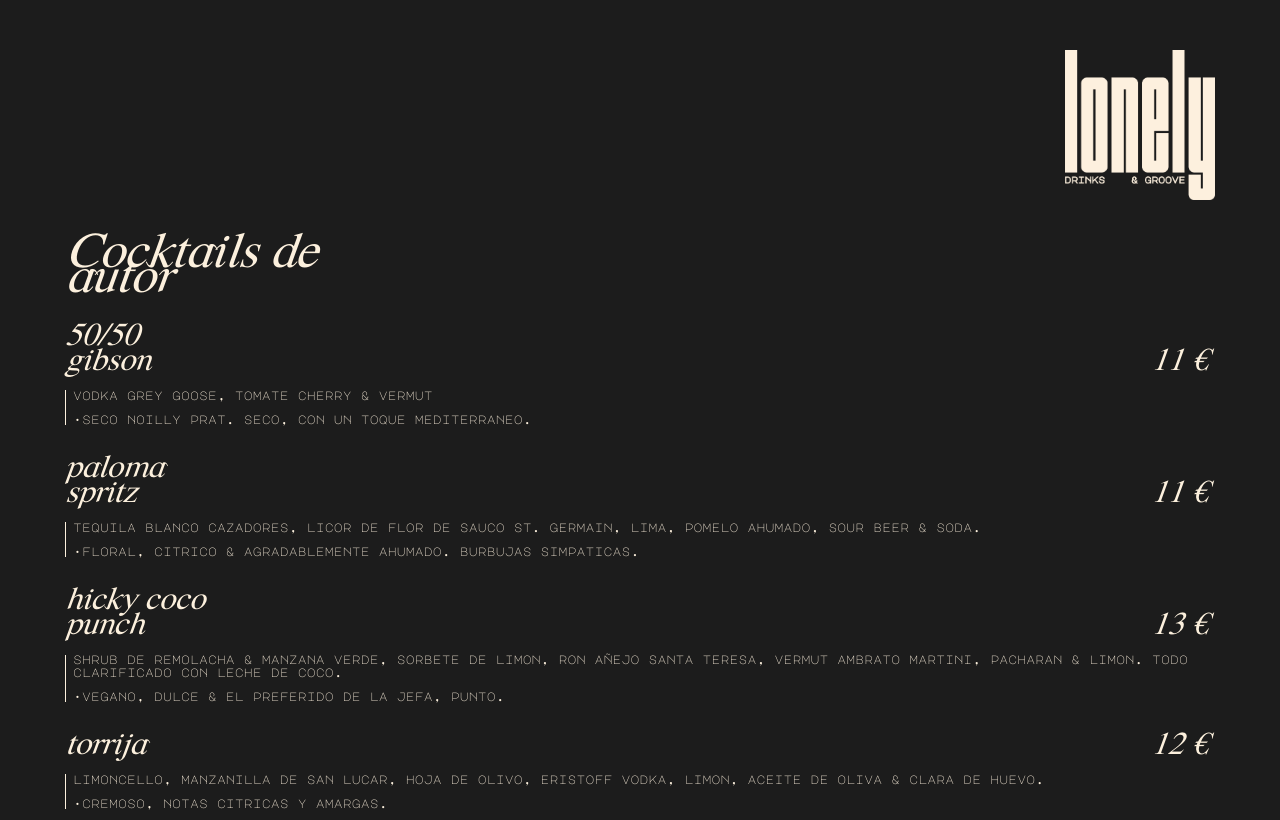
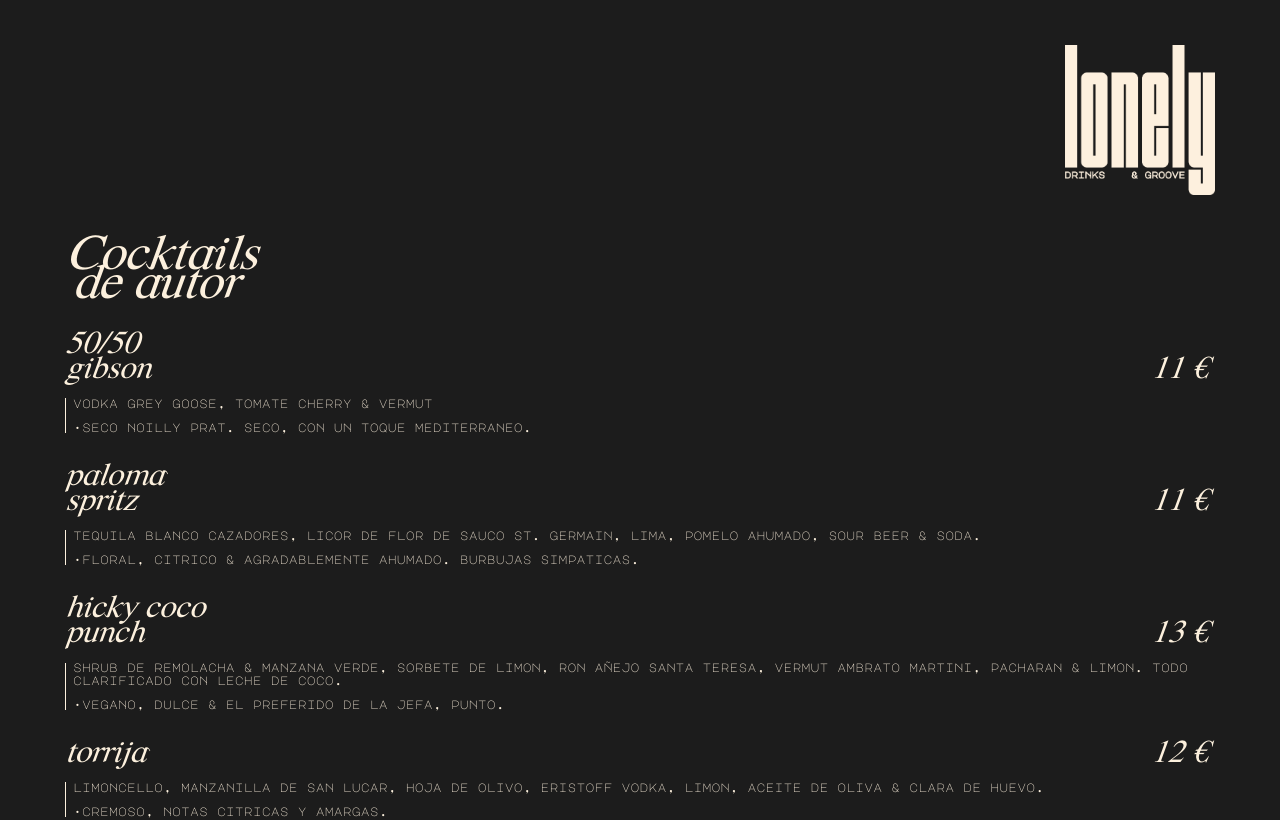
Before and after one commit to estebanaltamura/lonely-barcelona, a Next.js app: page /carta in a window 1280 px wide. Shown: the top 820 px of the page. Built offline with nearby package versions, Linux system fonts and the light colour scheme.

Commit message:
up´date

```diff
--- a/src/app/carta/page.tsx
+++ b/src/app/carta/page.tsx
@@ -19,10 +19,12 @@
       <Box
         sx={{
           display: 'flex',
+          position: 'relative',
           flexDirection: 'row',
           justifyContent: 'end',
           width: '100%',
           height: '150px',
+          top: '-5px',
         }}
       >
         <img src='/logo.png' alt='' style={{ width: '150px' }} />
@@ -30,15 +32,28 @@
       {/* Título de sección */}
       <Box
         sx={{
-          width: '300px',
+          width: '240px',
           fontSize: '50px',
-          lineHeight: '25px',
+          lineHeight: '29px',
           fontFamily: 'Happy Time Three',
           color: '#FCF0DD',
           marginTop: '35px',
         }}
       >
-        Cocktails de autor
+        Cocktails
+      </Box>
+
+      <Box
+        sx={{
+          width: '240px',
+          fontSize: '50px',
+          lineHeight: '29px',
+          fontFamily: 'Happy Time Three',
+          color: '#FCF0DD',
+          marginLeft: '7px',
+        }}
+      >
+        de autor
       </Box>
 
       {/* Items container*/}
```
